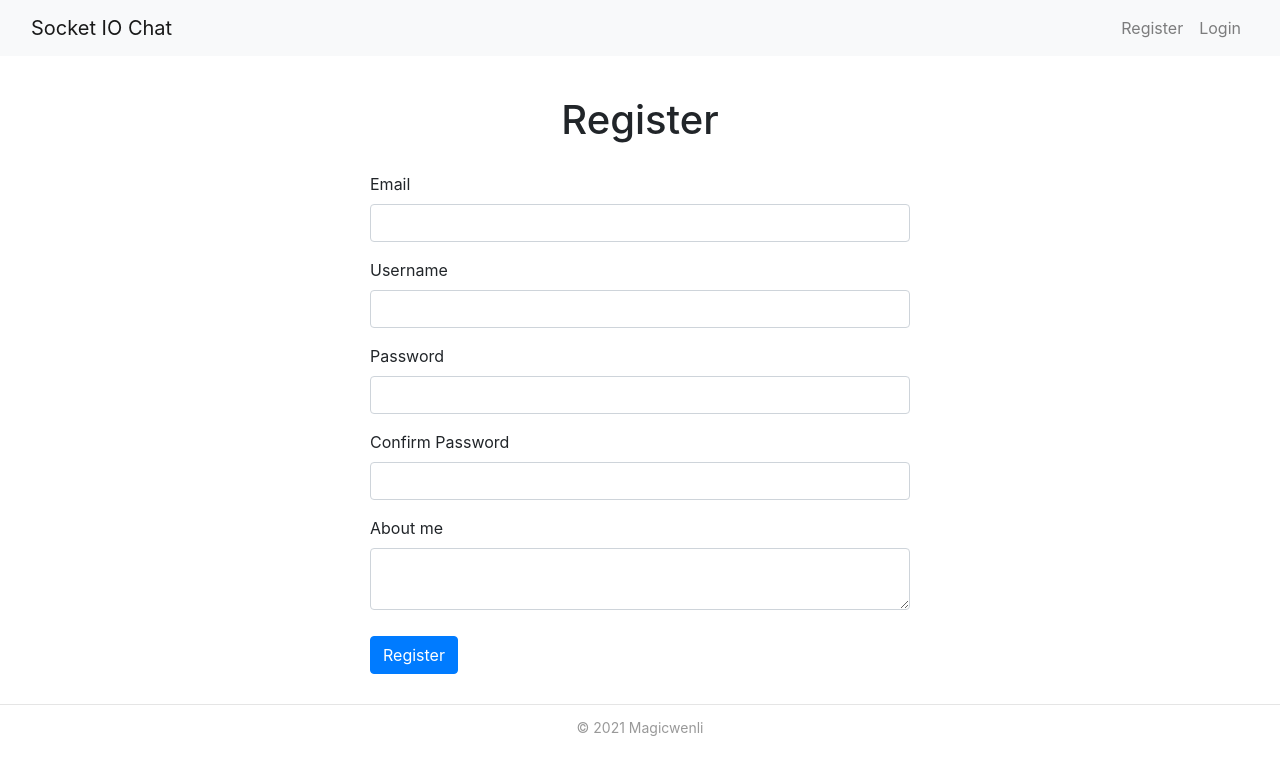
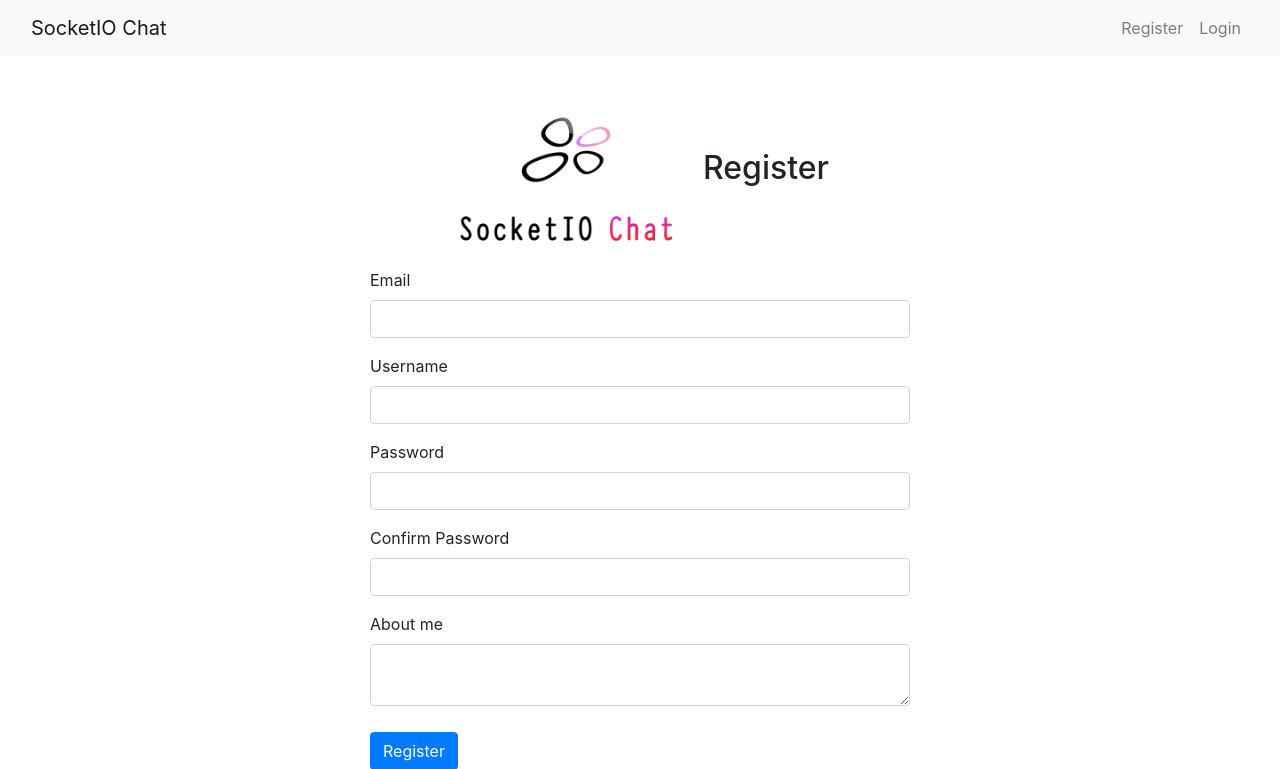
Before and after one commit to magicwenli/SocketIO-Chat, a Flask app: template app/templates/auth/register.html in a window 1280 px wide. Shown: the top 769 px of the page. Before the commit the page ends 736 px from the top, so only its background shows below. Run offline with Flask 2, Linux system fonts and the light colour scheme; the template is opened without the code that fills it: values that come from a table or form of the project are taken from there, most other values are stand-ins (such as "Sample title", 1, 10 or a date in 2020); some libraries are stand-ins or nearby versions.

Commit message:
fix some text issues && add logo.png

```diff
--- a/app/models.py
+++ b/app/models.py
@@ -32,7 +32,7 @@ class User(db.Model, UserMixin):
 
     @property
     def gravatar(self):
-        return 'https://gravatar.com/avatar/%s?d=monsterid' % self.email_hash
+        return 'https://gravatar.loli.net/avatar/%s?d=monsterid' % self.email_hash
 
 
 class Message(db.Model):
--- a/app/templates/auth/login.html
+++ b/app/templates/auth/login.html
@@ -5,8 +5,10 @@
 
 {% block content %}
     <div class="container h-100">
+
         <div class="row h-100 page-header justify-content-center align-items-center">
-            <h1>Log in</h1>
+            <img src="{{ url_for('static',filename='logo.png') }}" width="20%">
+            <h2 class="h2 ml-4">Log in</h2>
         </div>
         <div class="row h-100 justify-content-center align-items-center">
             {{ render_form(form, extra_classes='col-6') }}
--- a/app/templates/auth/register.html
+++ b/app/templates/auth/register.html
@@ -6,7 +6,8 @@
 {% block content %}
     <div class="container h-100">
         <div class="row h-100 page-header justify-content-center align-items-center">
-            <h1>Register</h1>
+            <img src="{{ url_for('static',filename='logo.png') }}" width="20%">
+            <h2 class="h2 ml-4">Register</h2>
         </div>
         <div class="row h-100 justify-content-center align-items-center">
             {{ render_form(form, extra_classes='col-6') }}
--- a/app/templates/base.html
+++ b/app/templates/base.html
@@ -17,7 +17,8 @@
 <nav>
     <nav class="navbar navbar-expand-lg navbar-light bg-light">
         <div class="container-fluid">
-            <a class="navbar-brand" href="{{ url_for('chat.home') }}">Socket IO Chat</a>
+
+            <a class="navbar-brand" href="{{ url_for('chat.home') }}">SocketIO Chat</a>
             <ul class="nav navbar-nav navbar-right">
                 {% if current_user.is_authenticated %}
                     <a class="nav-link" href="{{ url_for('auth.logout', next=request.full_path) }}">Logout</a>
--- a/app/templates/chat/_chatbody.html
+++ b/app/templates/chat/_chatbody.html
@@ -45,7 +45,7 @@
                 </div>
             {% else %}
                 <div class="ui floating message mt-2">Please <a href="{{ url_for('auth.login') }}">Sign in</a> or
-                    <a href="{{ url_for('auth.register') }}">Sign up</a> to send message.
+                    <a href="{{ url_for('auth.register') }}">Regisger</a> to send message.
                 </div>
             {% endif %}
         </div>
```
Also changed, not shown: app/static/logo.png (added).
